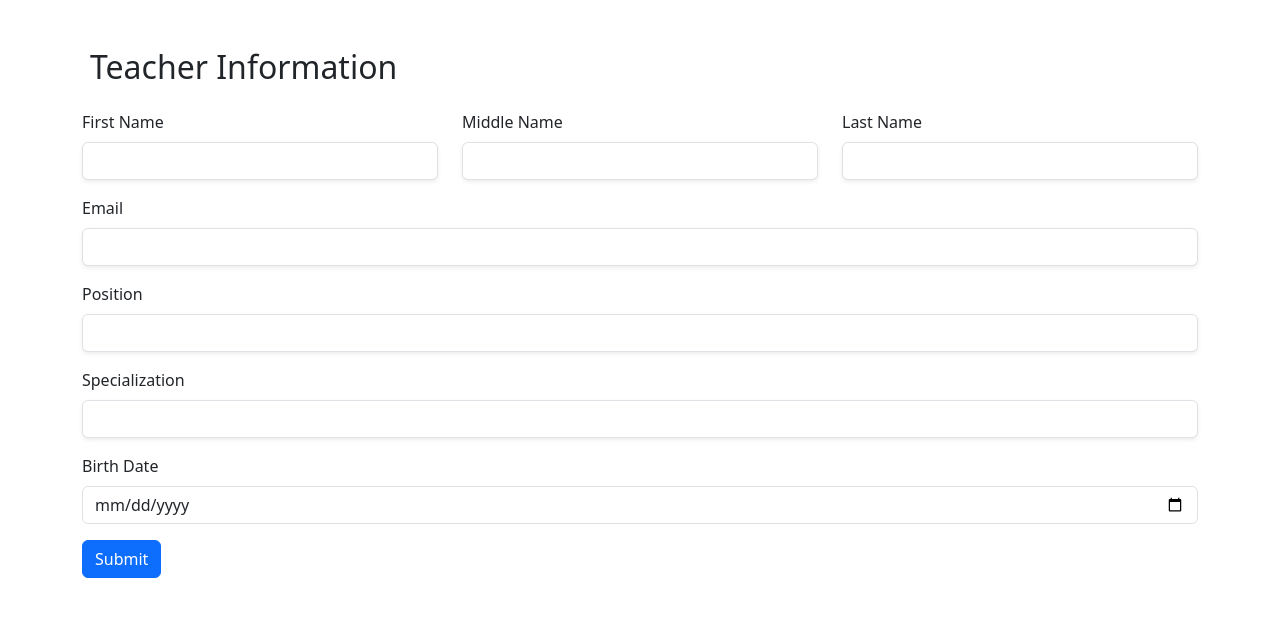
After one commit to AlfrenAlvaran/school-management-with-ai-integration, a PHP site: template resources/views/supervisor/teacher_form.php in a window 1280 px wide. The commit adds this page. Shown: the top 617 px of the page. Run offline with PHP 8.4, Linux system fonts and the light colour scheme; the template is opened without the code that fills it, so the values that code supplies are empty.

Commit message:
form_teacher and other implementation & DB add table

```diff
--- a/resources/layouts/supervisor.php
+++ b/resources/layouts/supervisor.php
@@ -28,6 +28,7 @@
         <h5 class="text-center mb-4">SAdmin</h5>
         <a href="/dashboard"><i class="bi bi-speedometer2"></i> Dashboard</a>
         <a href="/curriculum"><i class="bi bi-journal-text"></i> Curriculum</a>
+        <a href="/department"><i class="bi bi-mortarboard"></i> Department</a>
         <a href="/users" class="d-flex align-items-center gap-2">
            <i class="bi bi-people"></i>
             <span>Users</span>
--- /dev/null
+++ b/resources/views/supervisor/teacher_form.php
@@ -0,0 +1,48 @@
+<div class="container mt-5">
+    <div class="d-flex align-items-center gap-2 mb-4">
+        <a href="javascript:history.back()" class="text-decoration-none text-dark">
+            <i class="bi bi-arrow-left fs-4"></i>
+        </a>
+        <h2 class="mb-0">Teacher Information</h2>
+    </div>
+
+    <form action="/students/create-student" method="post" id="studentForm">
+
+        <div class="row mb-3">
+            <div class="col">
+                <label for="firstname" class="form-label">First Name</label>
+                <input type="text" class="form-control shadow-sm" id="firstname" name="firstname" required>
+            </div>
+            <div class="col">
+                <label for="middlename" class="form-label">Middle Name</label>
+                <input type="text" class="form-control shadow-sm" id="middlename" name="middlename">
+            </div>
+            <div class="col">
+                <label for="lastname" class="form-label">Last Name</label>
+                <input type="text" class="form-control shadow-sm" id="lastname" name="lastname" required>
+            </div>
+        </div>
+
+        <div class="mb-3">
+            <label for="Email" class="form-label">Email</label>
+            <input type="text" class="form-control shadow-sm">
+        </div>
+
+        <div class="mb-3">
+            <label for="Position" class="form-label">Position</label>
+            <input type="text" class="form-control shadow-sm">
+        </div>
+
+        <div class="mb-3">
+            <label for="specialization" class="form-label">Specialization</label>
+            <input type="text" class="form-control shadow-sm">
+        </div>
+
+        <div class="mb-3">
+            <label for="birthdate" class="form-label">Birth Date</label>
+            <input type="date" name="" id=""  class="form-control">
+        </div>
+
+        <button type="submit" class="btn btn-primary">Submit</button>
+    </form>
+</div>
--- a/resources/views/supervisor/users.php
+++ b/resources/views/supervisor/users.php
@@ -6,7 +6,6 @@
         </h2>
 
         <div class="d-flex gap-2">
-
             <select id="roleFilter" class="form-select form-select-sm w-auto">
                 <option value="">All Roles</option>
                 <option value="supervisor">supervisor</option>
@@ -18,6 +17,10 @@
             <button type="button" class="btn btn-primary btn-sm shadow-sm" data-bs-toggle="modal" data-bs-target="#subjectModal">
                 <i class="bi bi-plus-lg"></i> Add
             </button>
+
+            <a href="/add-teacher" class="btn btn-primary btn-sm shadow-sm">
+                <i class="bi bi-plus-lg"></i> Add Teacher
+            </a>
 
         </div>
     </div>
--- a/src/App/Models/User.php
+++ b/src/App/Models/User.php
@@ -15,5 +15,4 @@ class User extends Model {
     ];
 
     protected bool $timestamps = true;
-
 }
--- a/src/App/Services/UserService.php
+++ b/src/App/Services/UserService.php
@@ -65,4 +65,9 @@ class UserService
     {
         return User::all();
     }
+
+    public function getTeacher()
+    {
+        return User::query()->where('role', '=', 'teacher');
+    }
 }
```
Also changed, not shown: resources/views/supervisor/department.php (added, +115 -0 lines), routes/web.php (+7 -0 lines), src/App/Controllers/SuperAdmin/DepartmentController.php (added, +27 -0 lines), src/App/Controllers/SuperAdmin/UserController.php (+18 -0 lines), src/App/Models/TeacherInformation.php (added, +23 -0 lines).
